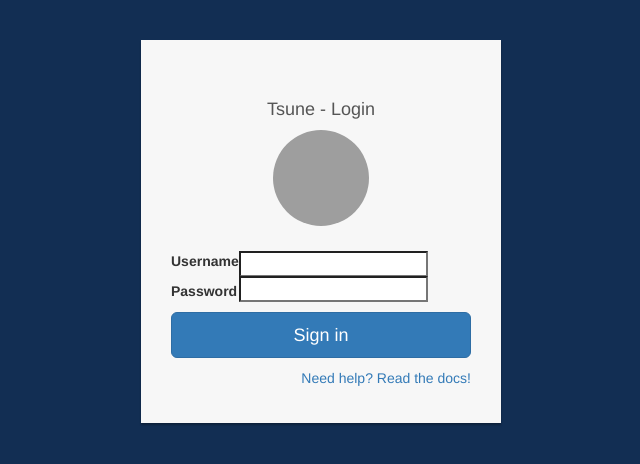
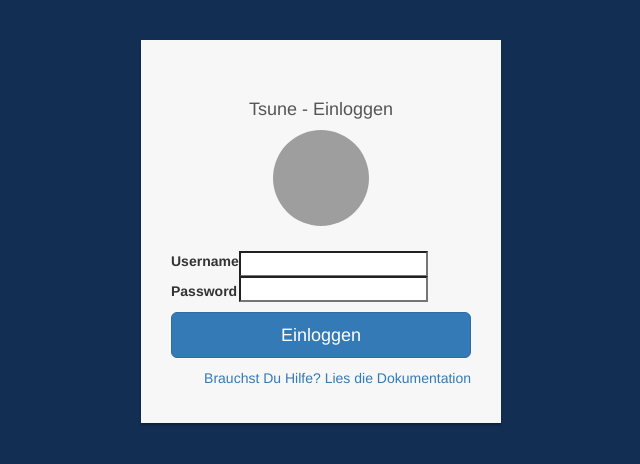
Before and after one commit to DummyDivision/Tsune, a Django app: template authentication/templates/authentication/login.html in a window 1280 px wide. Shown: the part 52-516 px from the top of the page, without its empty margins (319-959 px from the left). Run offline with Django 3.2, Linux system fonts and the light colour scheme; the template is opened without the code that fills it, so the values that code supplies are empty, except form fields; tables that the repository leaves empty hold one stand-in row (values such as "Sample post"); form fields are guessed from the names that the template uses; some libraries are stand-ins or nearby versions; grey boxes are pictures that could not be loaded.

Commit message:
Translate login to German

```diff
--- a/authentication/templates/authentication/login.html
+++ b/authentication/templates/authentication/login.html
@@ -16,7 +16,7 @@
             {% endif %}
 
             <div class="account-wall">
-                <h1 class="text-center login-title">Tsune - Login</h1>
+                <h1 class="text-center login-title">Tsune - Einloggen</h1>
                 <img class="profile-img"
                      src="https://lh5.googleusercontent.com/-b0-k99FZlyE/AAAAAAAAAAI/AAAAAAAAAAA/eu7opA4byxI/photo.jpg?sz=120"
                      alt="">
@@ -33,10 +33,11 @@
                     </tr>
                     </table>
                     <input type="hidden" name="next" value="{{ next }}"/>
-                    <button class="btn btn-lg btn-primary btn-block" type="submit" value="login">
-                        Sign in
-                    </button>
-                    <a href="http://tsune.readthedocs.org/en/latest/" class="pull-right need-help">Need help? Read the docs! </a><span class="clearfix"></span>
+                    <button class="btn btn-lg btn-primary btn-block" type="submit"
+                            value="login">Einloggen</button>
+                    <a href="http://tsune.readthedocs.org/en/latest/"
+                       class="pull-right need-help">Brauchst Du Hilfe? Lies die Dokumentation</a>
+                    <span class="clearfix"></span>
                 </form>
             </div>
         </div>
```
